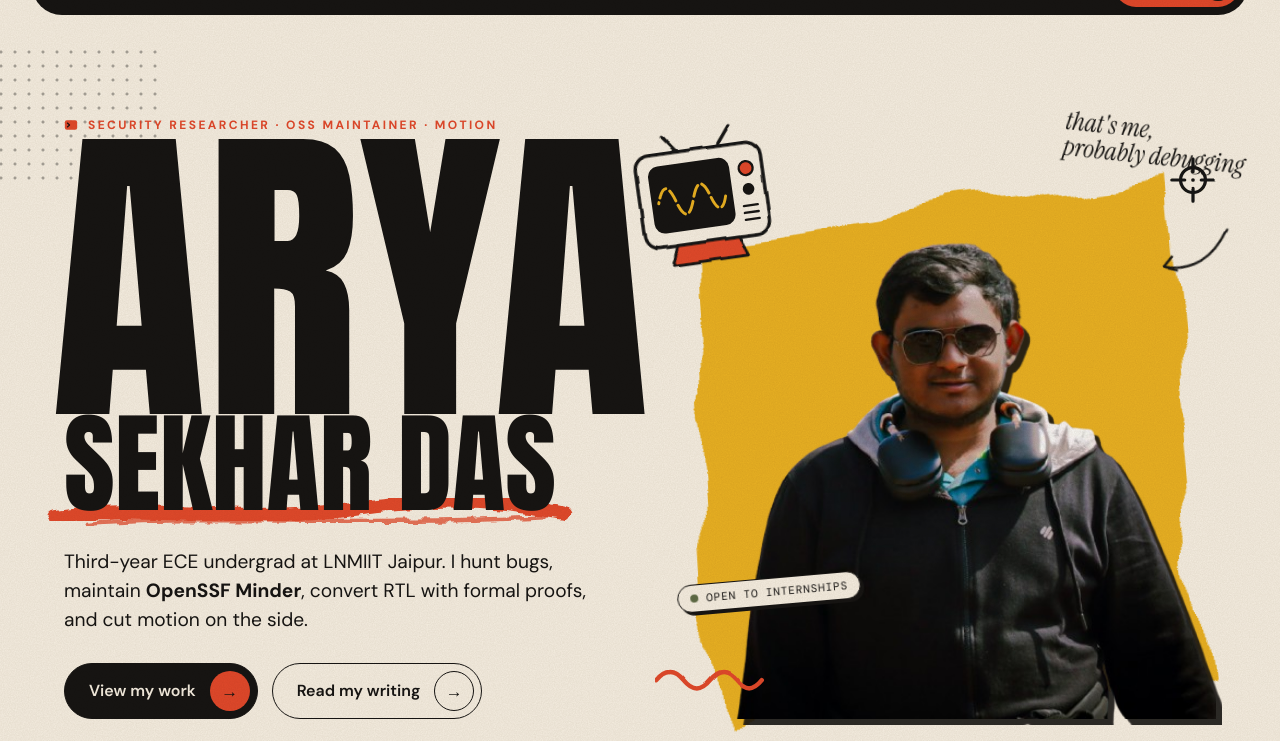
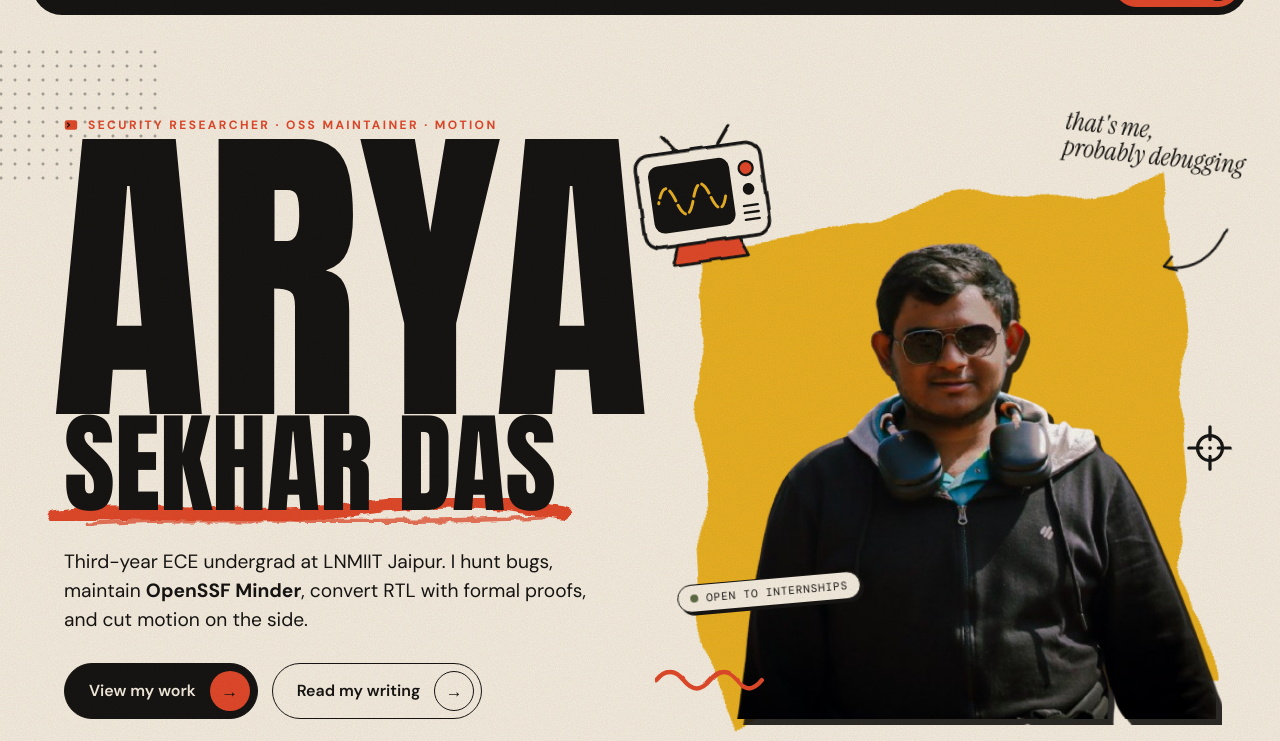
Before and after one commit to intelligent-ears/portfoliov2, a website: page index.html in a window 1280 px wide. Shown: the part 59-800 px from the top of the page. Drawn offline with nearby package versions, Linux system fonts and the light colour scheme.

Commit message:
Move hero asterisk clear of the handwritten aside
At top:2%/right:0 the decorative crosshair landed directly under the second
line of "that's me, probably debugging". Relocated it to the clear strip
partway down the right edge, where it also balances the squiggle on the lower
left. Verified at 1440px and 390px.

Co-Authored-By: Claude Opus 5 <noreply@anthropic.com>

```diff
--- a/index.html
+++ b/index.html
@@ -146,7 +146,7 @@
         <path d="M34 96 L28 112 H92 L86 96 Z" fill="#E0482A" stroke="#161412" stroke-width="2.5" stroke-linejoin="round" filter="url(#rough)"/>
       </svg>
 
-      <svg style="position:absolute;top:2%;right:0;width:46px;z-index:2;color:#161412;stroke-width:7" aria-hidden="true"><use href="#sunburst"/></svg>
+      <svg class="hero__spark" aria-hidden="true"><use href="#sunburst"/></svg>
       <svg viewBox="0 0 100 24" style="position:absolute;left:-2%;bottom:6%;width:110px;z-index:2;color:#E0482A;stroke-width:4" aria-hidden="true"><use href="#squiggle"/></svg>
     </div>
   </div>
--- a/styles.css
+++ b/styles.css
@@ -296,6 +296,13 @@ html[data-still] * { animation: none !important; }
   display: flex; align-items: center; gap: 8px;
 }
 .hero__status i { width: 8px; height: 8px; border-radius: 50%; background: var(--olive); }
+
+/* Decorative asterisk. It lives in the clear strip partway down the right
+   edge; at the top-right corner it collided with .hero__aside's second line. */
+.hero__spark {
+  position: absolute; top: 44%; right: -3%; width: 46px; z-index: 2;
+  color: var(--ink); stroke-width: 7;
+}
 
 /* --- about --------------------------------------------------------------- */
 
```
